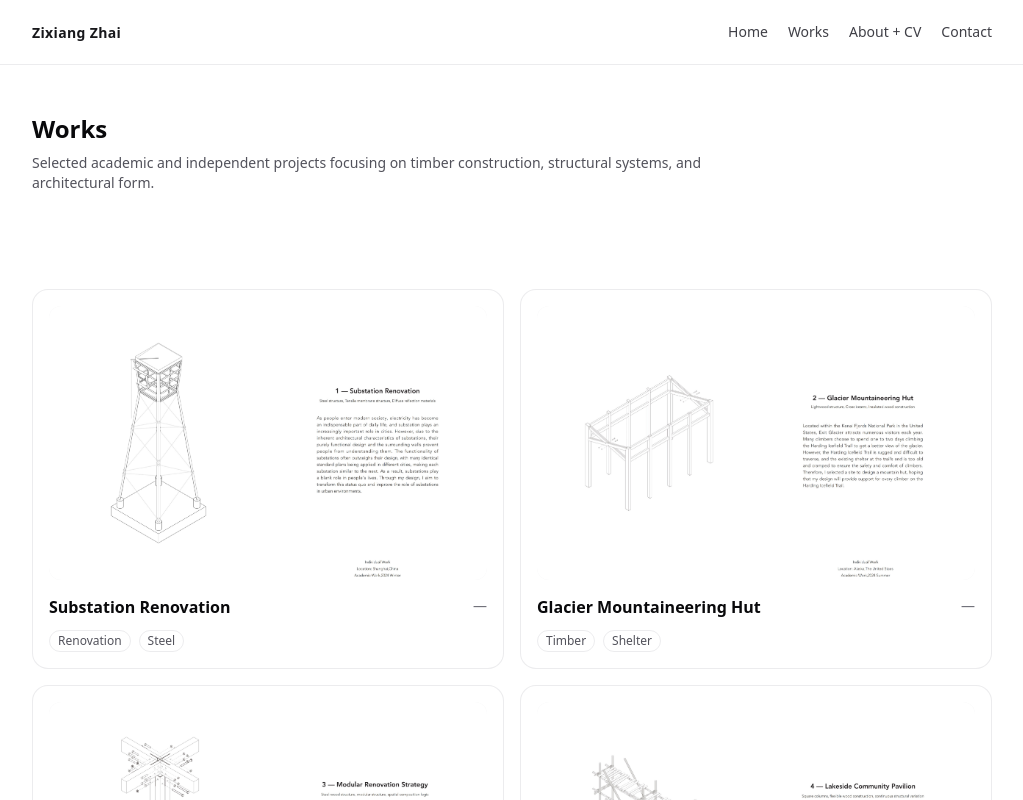
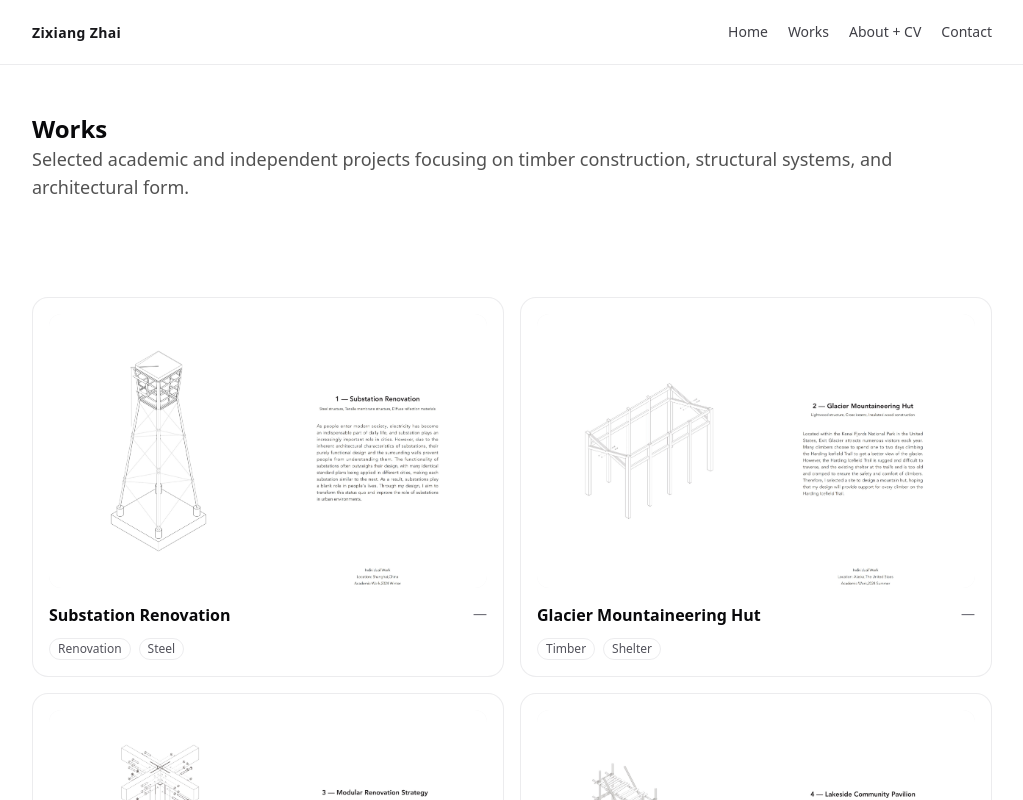
Before and after one commit to zixiangzhai-debug/zixiang-zhai-portfolio, a Next.js app: page /works in a window 1280 px wide. Shown: the top 800 px of the page, without its empty margins (128-1151 px from the left). Built offline with nearby package versions, Linux system fonts and the light colour scheme.

Commit message:
描述你改了什么

```diff
--- a/app/works/page.tsx
+++ b/app/works/page.tsx
@@ -8,7 +8,7 @@ export default function WorksPage() {
     <Container>
       <div className="py-12">
         <h1 className="text-2xl font-semibold text-zinc-950">Works</h1>
-        <p className="mt-2 max-w-2xl text-sm text-zinc-600">
+        <p className="text-lg text-neutral-600 max-w-4xl">
           Selected academic and independent projects focusing on timber construction, structural systems, and architectural form.
         </p>
       </div>
```
